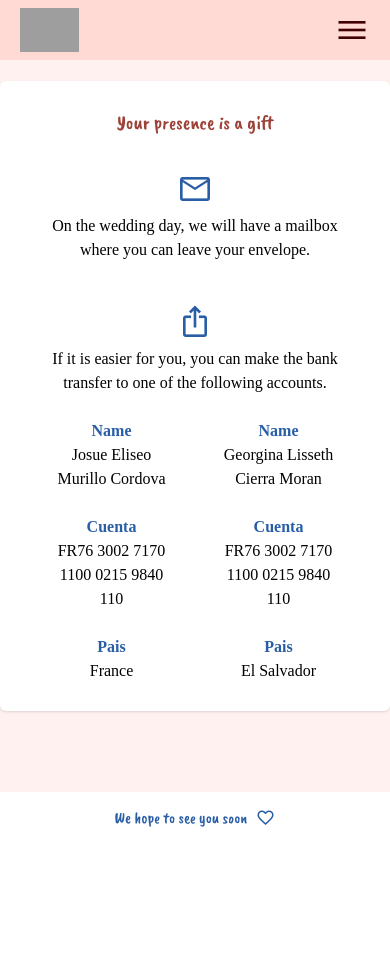
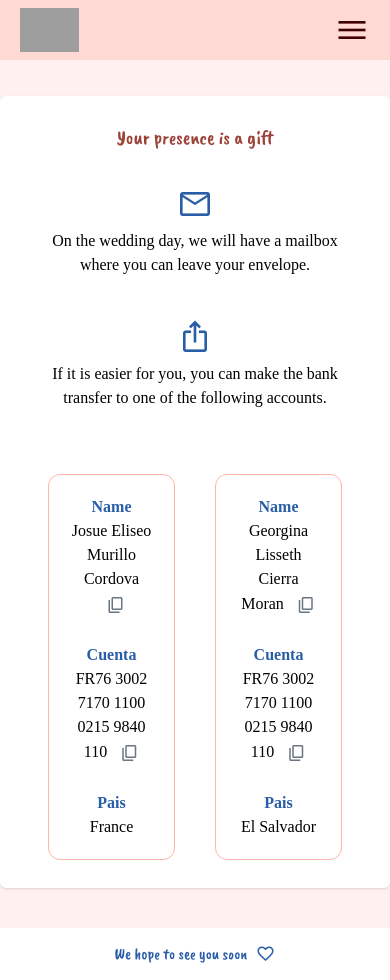
Before and after one commit to eliseomurillo9/invitation-wedding, a Vue app: page /giftDetails in a window 390 px wide. Before the commit the page ends 844 px from the top, so only its background shows below. Built offline with nearby package versions, Linux system fonts and the light colour scheme; grey boxes are pictures that could not be loaded; a web font is replaced by a local one.

Commit message:
dark mode done and mobile

```diff
--- a/src/components/GiftSection.vue
+++ b/src/components/GiftSection.vue
@@ -1,26 +1,36 @@
 <template>
-  <section class="flex flex-col items-center gap-5 py-7 dark:bg-dark-alt font-nanum bg-pink-3">
-    <h1 class="text-red text-center text-4xl text-red-main dark:text-white px-10">
+  <section
+    class="flex flex-col items-center gap-5 py-7 dark:bg-dark-alt font-nanum bg-pink-3"
+  >
+    <h1
+      class="text-red text-center text-4xl text-red-main dark:text-pink-clear px-10"
+    >
       {{ title }}
     </h1>
-    <div class="flex flex-col justify-center items-center font-klee">
-      <p>{{ $t('GiftSection.paragraph1') }}</p>
-      <p>{{ $t('GiftSection.paragraph2') }}</p>
+    <div
+      class="flex flex-col justify-center items-center font-klee dark:text-white"
+    >
+      <p>{{ $t("GiftSection.paragraph1") }}</p>
+      <p>{{ $t("GiftSection.paragraph2") }}</p>
     </div>
-    <div v-for="(contain, i) in pageContain" :key="i" class="text-container ">
-      <header class="flex gap-1 items-center justify-center">
-        <h2 class="text-blue-main dark:text-pink-main">{{ $t(contain.subtitle) }}</h2>
-
+    <div class="flex gap-8 font-klee">
+      <div
+        class="flex gap-1 items-center justify-center text-blue-main dark:text-dark-blue"
+        v-for="(contain, i) in pageContain"
+        :key="i"
+      >
+        <h2 class="align-middle">
+          {{ $t(contain.subtitle) }}
+        </h2>
         <figure>
-          <span class="material-symbols-outlined text-blue-main dark:text-pink-main">
+          <span class="material-symbols-outlined align-middle">
             {{ contain.icon }}
           </span>
         </figure>
-      </header>
-
+      </div>
     </div>
     <RouterLink to="/giftDetails">
-    <buttonMain label="See account details" />
+      <buttonMain :label="$t('Buttons.AccountButton')" />
     </RouterLink>
   </section>
 </template>
--- a/src/components/HeaderContainer.vue
+++ b/src/components/HeaderContainer.vue
@@ -56,7 +56,6 @@ const menuOptions = reactive([
   { name: "Navbar.Schedule", id: "/#schedule", isActive: false },
   { name: "Navbar.Photos", id: "/#gallery", isActive: false },
   { name: "Navbar.Entourage", id: "/#entourage", isActive: false },
-  { name: "Navbar.YourWishes", id: "/#wished", isActive: false },
   { name: "Navbar.Gifts", id: "/#gifts", isActive: false },
 ]);
 
--- a/src/components/ScheduleSection.vue
+++ b/src/components/ScheduleSection.vue
@@ -2,7 +2,7 @@
   <section class="bg-pink-3 p-7 dark:bg-dark-main">
     <h1 class="font-nanum text-4xl text-center dark:text-pink-clear text-red-main">{{ title }}</h1>
     <div class="flex flex-col gap-12 pt-12 md:flex-row md:justify-center">
-      <InformationCard :title="$t('ScheduleSection.subtitlePresential')">
+      <InformationCard :title="$t('ScheduleSection.subtitlePresential')" class="w-80">
         <table>
           <tr>
             <td class="flex gap-1 pr-5 pb-4 text-left">
@@ -31,7 +31,7 @@
           <ButtonMain :label="$t('Buttons.CalendarButton')" />
         </div>
       </InformationCard>
-      <InformationCard :title="$t('ScheduleSection.subtitleOnline')" class="flex flex-col items-center">
+      <InformationCard :title="$t('ScheduleSection.subtitleOnline')" class="flex flex-col items-center w-80">
         <p class="pb-9">
          {{ $t('ScheduleSection.Text') }}
         </p>
--- a/src/components/shared/FooterSection.vue
+++ b/src/components/shared/FooterSection.vue
@@ -1,6 +1,6 @@
 <template class>
     <footer
-        class="flex items-center justify-center gap-2 py-3 font-nanum text-blue-main md:text-2xl dark:bg-dark-main dark:text-dark-blue">
+        class="flex items-center justify-center gap-2 py-3 font-nanum text-blue-main md:text-2xl dark:bg-dark-alt dark:text-dark-blue">
         <h1>{{ title }} </h1>
         <span class="material-symbols-outlined text-xl align-middle">
             favorite
--- a/src/locales.js
+++ b/src/locales.js
@@ -151,7 +151,7 @@ const messages = {
       MapButton: 'Mapa',
       CalendarButton: 'Agregar al calendario',
       MessageButton: 'Deja tu mensaje',
-      AccountButton: 'Mirar cuentas',
+      AccountButton: 'Ver detalles',
       ConfirmButton: 'Confirmar',
     },
   },
@@ -306,7 +306,7 @@ const messages = {
       MapButton: 'Map',
       CalendarButton: 'Add to calendar',
       MessageButton: 'Leave your message',
-      AccountButton: 'View accounts',
+      AccountButton: 'View details',
       ConfirmButton: 'Confirm',
     },
   },
@@ -462,7 +462,7 @@ const messages = {
       MapButton: 'Carte',
       CalendarButton: 'Ajouter au calendrier',
       MessageButton: 'Laissez votre message',
-      AccountButton: 'Voir les comptes',
+      AccountButton: 'Voir les details',
       ConfirmButton: 'Confirmer',
     },
   },
--- a/src/views/GiftDetailsPage.vue
+++ b/src/views/GiftDetailsPage.vue
@@ -1,24 +1,40 @@
 <template>
-  <section class="flex flex-col justify-center items-center gap-9 bg-pink-white w-full">
+  <section
+    class="flex flex-col justify-center items-center gap-9 bg-pink-white dark:bg-dark-main w-full pt-24 pb-10"
+  >
     <InformationCard :title="$t('GiftSection.title')">
       <div class="px-7">
         <div class="text-center mb-10">
-          <span class="material-symbols-outlined text-blue-main dark:text-pink-main text-4xl">
+          <span
+            class="material-symbols-outlined text-blue-main  text-4xl"
+          >
             mail
           </span>
-          <p class="font-klee">{{ $t('GiftSection.paragraph3') }}</p>
+          <p class="font-klee">{{ $t("GiftSection.paragraph3") }}</p>
         </div>
         <div class="text-center">
-          <span class="material-symbols-outlined text-blue-main dark:text-pink-main text-4xl">
+          <span
+            class="material-symbols-outlined text-blue-main  text-4xl"
+          >
             ios_share
           </span>
-          <p class="font-klee mb-3">{{ $t('GiftSection.paragraph4') }}</p>
-          <div class="flex justify-center gap-10 mt-6">
-            <ul v-for="(account, i) in AccountInfo" :key="i">
+          <p class="font-klee mb-3">{{ $t("GiftSection.paragraph4") }}</p>
+          <div class="flex justify-center gap-10 mt-16">
+            <ul
+              v-for="(account, i) in AccountInfo"
+              :key="i"
+              class="border p-5 rounded-xl border-pink-main"
+            >
               <li class="text-blue-main font-bold">Name</li>
-              <li>{{ account.name }}</li>
+              <li>{{ account.name }}
+                <span class="material-symbols-outlined cursor-pointer align-middle text-black/60 text-xl ml-2 hover:text-pink-main ease-in-out" @click="copy(account.name)"> content_copy </span>
+              </li>
               <li class="text-blue-main font-bold pt-6">Cuenta</li>
-              <li>{{ account.account }}</li>
+              <li class="align-middle">
+                {{ account.account }}
+               <span class="material-symbols-outlined cursor-pointer align-middle text-black/60 text-xl ml-2 hover:text-pink-main ease-in-out" @click="copy(account.account)"> content_copy </span>
+              </li>
+
               <li class="text-blue-main font-bold pt-6">Pais</li>
               <li>{{ $t(account.country) }}</li>
             </ul>
@@ -30,20 +46,29 @@
 </template>
 
 <script setup>
-import InformationCard from '@/components/shared/InformationCard.vue';
+import InformationCard from "@/components/shared/InformationCard.vue";
 import { ref } from "vue";
 
 const AccountInfo = ref([
   {
-    name: 'Josue Eliseo Murillo Cordova',
-    account: 'FR76 3002 7170 1100 0215 9840 110',
-    country: 'GiftSection.france'
+    name: "Josue Eliseo Murillo Cordova",
+    account: "FR76 3002 7170 1100 0215 9840 110",
+    country: "GiftSection.france",
   },
   {
+    name: "Georgina Lisseth Cierra Moran",
+    account: "FR76 3002 7170 1100 0215 9840 110",
+    country: "El Salvador",
+  },
+]);
 
-    name: 'Georgina Lisseth Cierra Moran',
-    account: 'FR76 3002 7170 1100 0215 9840 110',
-    country: 'El Salvador'
+const copy = async (account) => {
+  try {
+    await navigator.clipboard.writeText(account);
+    console.log("Copied to clipboard!");
+  } catch (err) {
+    console.error("Failed to copy:", err);
+    // Handle fallback if needed (explained below)
   }
-])
+};
 </script>
```
